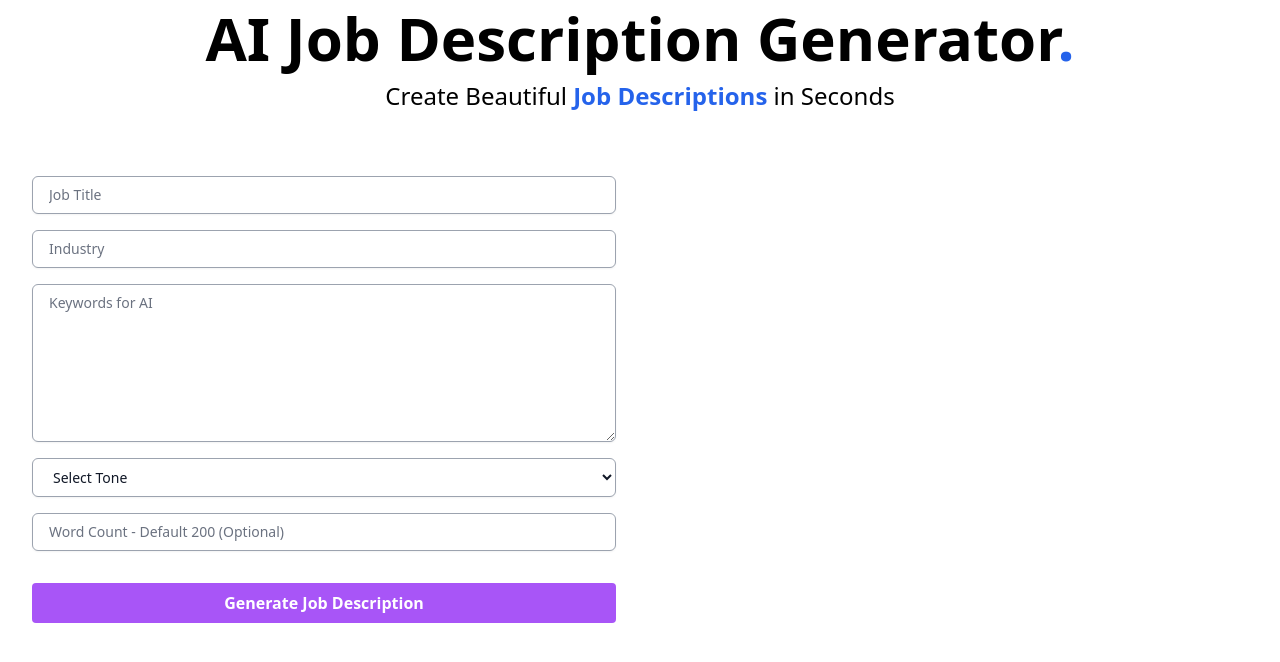
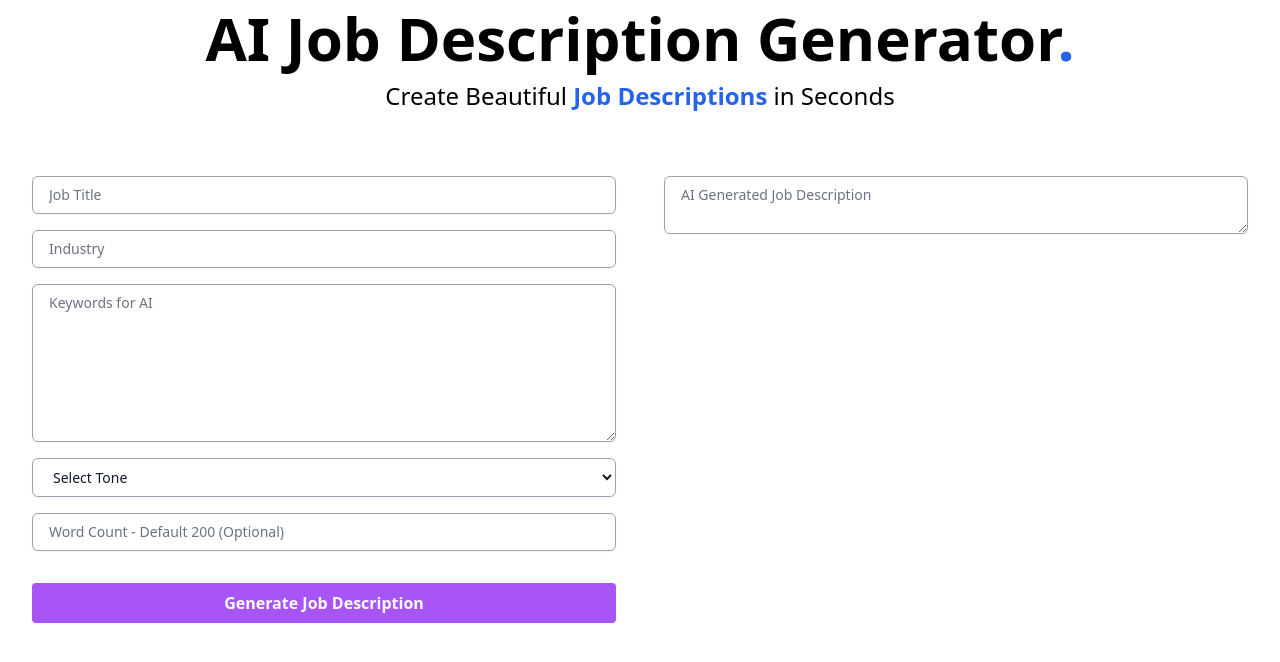
Before and after one commit to emelyn-barrientos/ai-jobbish-descriptions, a Next.js app: page / in a window 1280 px wide. Shown: the top 662 px of the page. Built offline with nearby package versions, Linux system fonts and the light colour scheme.

Commit message:
Add styling to textarea

```diff
--- a/src/components/Dashboard.js
+++ b/src/components/Dashboard.js
@@ -124,6 +124,11 @@ export default function Dashboard() {
           <label className="sr-only" htmlFor="output">
             Output
           </label>
+          <textarea
+            className="block w-full rounded-md bg-white border border-gray-400 shadow-sm focus:border-purple-500 focus:ring-purple-500 sm:text-sm px-4 py-2 placeholder-gray-500 my-2 text-gray-900"
+            name="output"
+            placeholder="AI Generated Job Description"
+          />
         </div>
       </div>
     </div>
```
